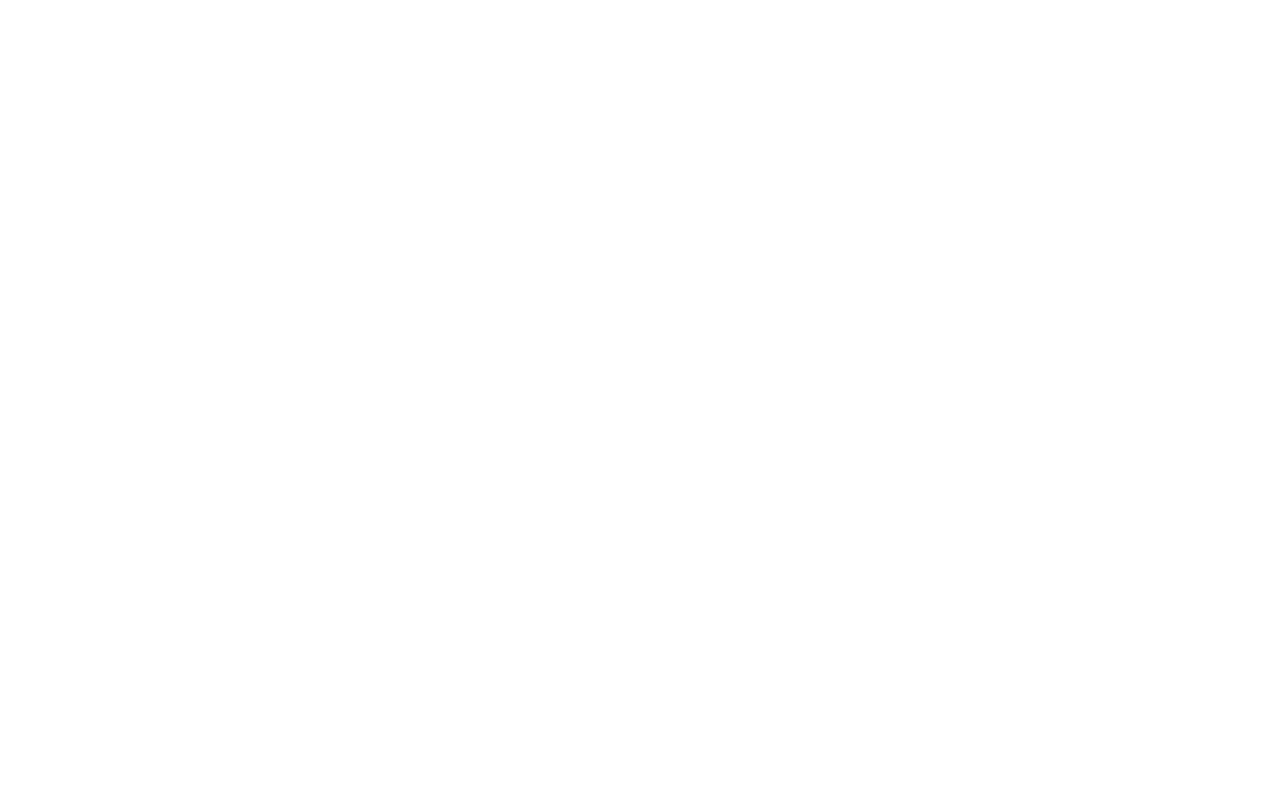
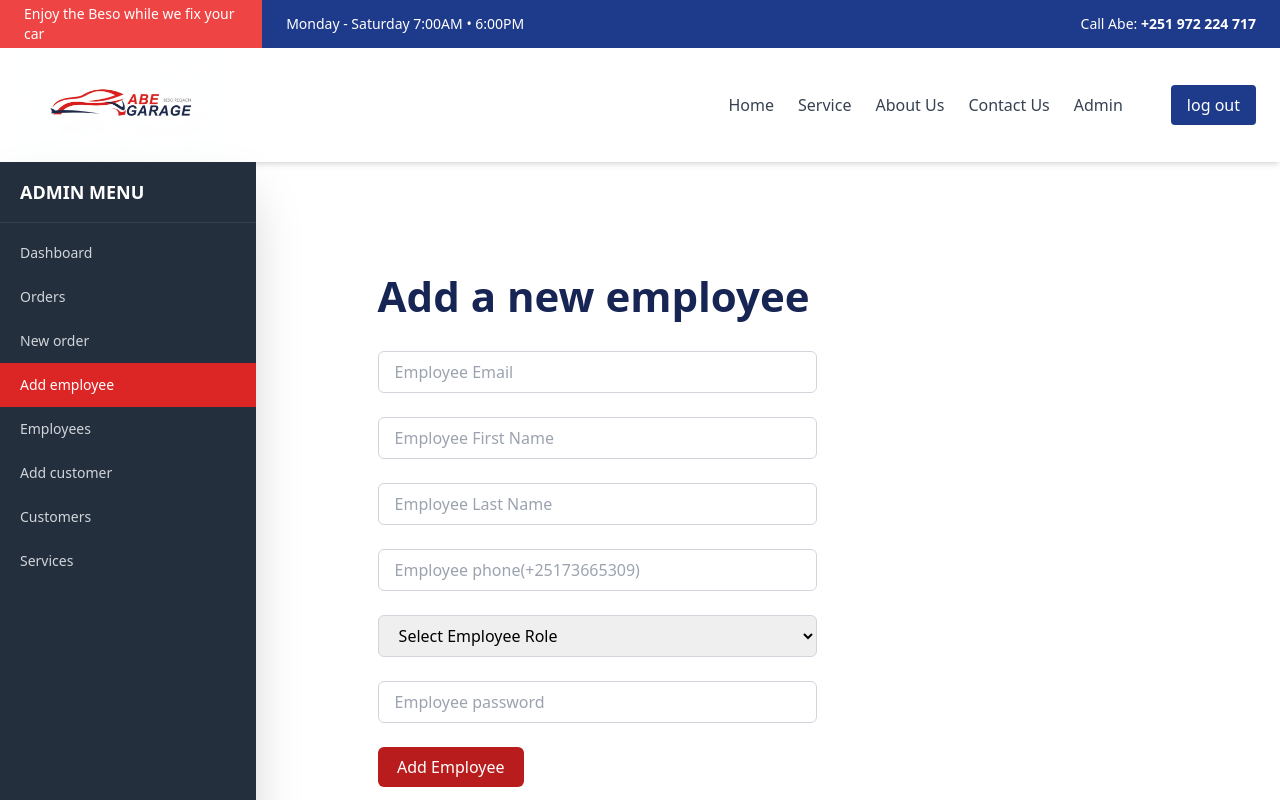
Before and after one commit to Sifen1995/Abbe-Garage, a React app in the folder frontend/: page /admin/addemployee in a window 1280 px wide. Before the commit this address had no page. Shown: the top 800 px of the page. Built offline with nearby package versions, Linux system fonts and the light colour scheme; sample sign-in values are in the browser's storage; the HTML template or start-up script is replaced by a standard one.

Commit message:
admin dashboaerd updated  create customer and employee added

```diff
--- a/frontend/src/Routing.tsx
+++ b/frontend/src/Routing.tsx
@@ -5,6 +5,10 @@
 import HomePage from "./pages/home/HomePage";
 import Contact from "./pages/contact/Contact";
 import About from "./pages/about/About";
+import AdminDashboard from "./pages/admin/adminDashboard";
+import AddCustomer from "./components/admin/customer/addCustomer";
+import AddEmployee from "./components/admin/employee/addEmployee";
+import UpdateCustomer from "./components/admin/customer/updateCustomer";
 
 export default function Routing() {
 
@@ -19,6 +23,14 @@
         <Route path="/about" element={<About/>}/>
         {/* protected routes */}
          <Route path="/" element={<ProtectedRoute><HomePage/></ProtectedRoute>}/>
+   <Route path="/admin" element={<ProtectedRoute><AdminDashboard /></ProtectedRoute>}>
+
+          <Route path="addcustomer" element={<AddCustomer />} />
+          <Route path="addemployee" element={<AddEmployee />} />
+          <Route path="updatecustomer" element={<UpdateCustomer />} />
+        </Route>
+
+
 
       </Routes>
     </>
--- /dev/null
+++ b/frontend/src/components/admin/customer/addCustomer.tsx
@@ -0,0 +1,34 @@
+import React from 'react'
+
+export default function AddCustomer() {
+  return (
+    <>
+      <div className='ml-[10%] flex flex-col mt-[8%]'>
+        <h2 className='text-[42px] text-blue-950 mb-6 font-bold'>Add a new customer </h2>
+        <form action="post">
+            <div className='mb-6'>
+                <input type="text" name='email' placeholder='Customer Email' className="w-1/2 px-4 py-2 border border-gray-300 rounded-md focus:outline-none focus:ring-2 focus:ring-blue-600 focus:border-transparent transition duration-200 bg-white" />
+            </div>
+            <div className='mb-6'>
+                <input type="text" name='first-name' placeholder='Customer First Name' className="w-1/2 px-4 py-2 border border-gray-300 rounded-md focus:outline-none focus:ring-2 focus:ring-blue-600 focus:border-transparent transition duration-200" />
+            </div>
+            <div className='mb-6'>
+                 <input type="text" name='last-name' placeholder='Customer Last Name' className="w-1/2 px-4 py-2 border border-gray-300 rounded-md focus:outline-none focus:ring-2 focus:ring-blue-600 focus:border-transparent transition duration-200" />
+            </div>
+
+             <div className='mb-6'>
+                 <input type="text" name='phone' placeholder='Customer phone(+25173665309)' className="w-1/2 px-4 py-2 border border-gray-300 rounded-md focus:outline-none focus:ring-2 focus:ring-blue-600 focus:border-transparent transition duration-200" />
+            </div>
+
+            <div className='mb-8'>
+                <input type="text" name='status' placeholder='Customer Status' className="w-1/3 px-4 py-2 border border-gray-300 rounded-md focus:outline-none focus:ring-2 focus:ring-blue-600 focus:border-transparent transition duration-200"/>
+            </div>
+
+            <button className="w-1/6 bg-red-700 text-white py-2 rounded-md hover:bg-blue-800 transition duration-200 font-medium" type='submit'>
+                Add Customer
+            </button>
+        </form>
+      </div>
+    </>
+  )
+}
--- /dev/null
+++ b/frontend/src/components/admin/customer/updateCustomer.tsx
@@ -0,0 +1,34 @@
+import React from 'react'
+
+export default function UpdateCustomer() {
+  return (
+    <>
+          <div className='ml-[10%] flex flex-col mt-[8%]'>
+        <h2 className='text-[42px] text-blue-950 mb-6 font-bold'>Add a new customer </h2>
+        <form action="post">
+            <div className='mb-6'>
+                <input type="text" name='email' placeholder='Customer Email' className="w-1/2 px-4 py-2 border border-gray-300 rounded-md focus:outline-none focus:ring-2 focus:ring-blue-600 focus:border-transparent transition duration-200 bg-white" />
+            </div>
+            <div className='mb-6'>
+                <input type="text" name='first-name' placeholder='Customer First Name' className="w-1/2 px-4 py-2 border border-gray-300 rounded-md focus:outline-none focus:ring-2 focus:ring-blue-600 focus:border-transparent transition duration-200" />
+            </div>
+            <div className='mb-6'>
+                 <input type="text" name='last-name' placeholder='Customer Last Name' className="w-1/2 px-4 py-2 border border-gray-300 rounded-md focus:outline-none focus:ring-2 focus:ring-blue-600 focus:border-transparent transition duration-200" />
+            </div>
+
+             <div className='mb-6'>
+                 <input type="text" name='phone' placeholder='Customer phone(+25173665309)' className="w-1/2 px-4 py-2 border border-gray-300 rounded-md focus:outline-none focus:ring-2 focus:ring-blue-600 focus:border-transparent transition duration-200" />
+            </div>
+
+            <div className='mb-8'>
+                <input type="text" name='status' placeholder='Customer Status' className="w-1/3 px-4 py-2 border border-gray-300 rounded-md focus:outline-none focus:ring-2 focus:ring-blue-600 focus:border-transparent transition duration-200"/>
+            </div>
+
+            <button className="w-1/6 bg-red-700 text-white py-2 rounded-md hover:bg-blue-800 transition duration-200 font-medium" type='submit'>
+                Add Customer
+            </button>
+        </form>
+      </div>
+    </>
+  )
+}
--- /dev/null
+++ b/frontend/src/components/admin/employee/addEmployee.tsx
@@ -0,0 +1,47 @@
+import React from 'react'
+
+export default function AddEmployee() {
+  return (
+    <>
+       <div className='ml-[10%] flex flex-col mt-[8%]'>
+        <h2 className='text-[42px] text-blue-950 mb-6 font-bold'>Add a new employee </h2>
+        <form action="post">
+            <div className='mb-6'>
+                <input type="text" name='email' placeholder='Employee Email' className="w-1/2 px-4 py-2 border border-gray-300 rounded-md focus:outline-none focus:ring-2 focus:ring-blue-600 focus:border-transparent transition duration-200 bg-white" />
+            </div>
+            <div className='mb-6'>
+                <input type="text" name='first-name' placeholder='Employee First Name' className="w-1/2 px-4 py-2 border border-gray-300 rounded-md focus:outline-none focus:ring-2 focus:ring-blue-600 focus:border-transparent transition duration-200" />
+            </div>
+            <div className='mb-6'>
+                 <input type="text" name='last-name' placeholder='Employee Last Name' className="w-1/2 px-4 py-2 border border-gray-300 rounded-md focus:outline-none focus:ring-2 focus:ring-blue-600 focus:border-transparent transition duration-200" />
+            </div>
+
+             <div className='mb-6'>
+                 <input type="text" name='phone' placeholder='Employee phone(+25173665309)' className="w-1/2 px-4 py-2 border border-gray-300 rounded-md focus:outline-none focus:ring-2 focus:ring-blue-600 focus:border-transparent transition duration-200" />
+            </div>
+
+            <div className="mb-6">
+  <select
+    name="role"
+    className="w-1/2 px-4 py-2 border border-gray-300 rounded-md focus:outline-none focus:ring-2 focus:ring-blue-600 focus:border-transparent transition duration-200"
+  >
+    <option value="">Select Employee Role</option>
+    <option value="Admin">Admin</option>
+    <option value="Technician">Technician</option>
+    <option value="Manager">Manager</option>
+  </select>
+</div>
+
+
+            <div className='mb-6'>
+                 <input type="text" name='password' placeholder='Employee password' className="w-1/2 px-4 py-2 border border-gray-300 rounded-md focus:outline-none focus:ring-2 focus:ring-blue-600 focus:border-transparent transition duration-200" />
+            </div>
+
+            <button className="w-1/6 bg-red-700 text-white py-2 rounded-md hover:bg-blue-800 transition duration-200 font-medium" type='submit'>
+                Add Employee
+            </button>
+        </form>
+      </div>
+    </>
+  )
+}
--- /dev/null
+++ b/frontend/src/components/admin/sideBar.tsx
@@ -0,0 +1,61 @@
+import React, { type JSX } from 'react';
+import { NavLink } from 'react-router-dom';
+
+// Define the available tabs (same as before)
+type AdminTab =
+  | 'Dashboard'
+  | 'Orders'
+  | 'New order'
+  | 'Add employee'
+  | 'Employees'
+  | 'Add customer'
+  | 'Customers'
+  | 'Services';
+
+interface SidebarProps {
+  activeTab: AdminTab;
+  setActiveTab: (tab: AdminTab) => void;
+}
+
+const menuItems: { label: AdminTab; path: string }[] = [
+  { label: 'Dashboard', path: '/admin' },
+  { label: 'Orders', path: '/admin/orders' },
+  { label: 'New order', path: '/admin/neworder' },
+  { label: 'Add employee', path: '/admin/addemployee' },
+  { label: 'Employees', path: '/admin/employees' },
+  { label: 'Add customer', path: '/admin/addcustomer' },
+  { label: 'Customers', path: '/admin/customers' },
+  { label: 'Services', path: '/admin/services' },
+];
+
+export default function Sidebar({ activeTab, setActiveTab }: SidebarProps): JSX.Element {
+  // Base style classes (same as your original)
+  const baseLinkClass =
+    'block px-5 py-3 text-sm font-medium transition duration-150 ease-in-out cursor-pointer';
+  const defaultClass = `${baseLinkClass} text-gray-300 hover:bg-gray-700 hover:text-white`;
+  const activeClass = `${baseLinkClass} bg-red-600 text-white`;
+
+  return (
+    <aside className="w-64 bg-[#232f3c] min-h-screen shadow-2xl">
+      {/* Sidebar Header */}
+      <div className="px-5 py-4 border-b border-gray-700">
+        <h2 className="text-white text-lg font-semibold">ADMIN MENU</h2>
+      </div>
+
+      {/* Navigation Links */}
+      <nav className="mt-2">
+        {menuItems.map(({ label, path }) => (
+          <NavLink
+            key={label}
+            to={path}
+            end
+            onClick={() => setActiveTab(label)}
+            className={({ isActive }) => (isActive ? activeClass : defaultClass)}
+          >
+            {label}
+          </NavLink>
+        ))}
+      </nav>
+    </aside>
+  );
+}
--- a/frontend/src/components/header/Header.tsx
+++ b/frontend/src/components/header/Header.tsx
@@ -45,6 +45,7 @@
             <li className="hover:text-blue-600 cursor-pointer">Service</li>
             <li className="hover:text-blue-600 cursor-pointer"><Link to={'/about'}>About Us</Link></li>
             <li className="hover:text-blue-600 cursor-pointer"><Link to={'/contact'}>Contact Us</Link></li>
+             <li className="hover:text-blue-600 cursor-pointer"><Link to={'/admin'}>Admin</Link></li>
           </ul>
           {
            isAuthenticated?(<button type='button' className="ml-6 bg-blue-900 text-white px-4 py-2 rounded hover:bg-blue-700" onClick={handelLogOut} >log out</button>):( <button
--- /dev/null
+++ b/frontend/src/pages/admin/adminDashboard.tsx
@@ -0,0 +1,23 @@
+import React from "react";
+import { Outlet } from "react-router-dom";
+import Layout from "../../components/layout/Layout";
+import Sidebar from "../../components/admin/sideBar";
+import AddCustomer from "../../components/admin/customer/addCustomer";
+
+export default function AdminDashboard() {
+  return (
+    <Layout>
+      <div className="flex">
+        {/* Sidebar */}
+        <Sidebar activeTab={"Dashboard"} setActiveTab={function (tab: "Dashboard" | "Orders" | "New order" | "Add employee" | "Employees" | "Add customer" | "Customers" | "Services"): void {
+          throw new Error("Function not implemented.");
+        } } />
+
+        {/* Dynamic content (based on route) */}
+        <div className="flex-1 p-6">
+          <Outlet />
+        </div>
+      </div>
+    </Layout>
+  );
+}
```
